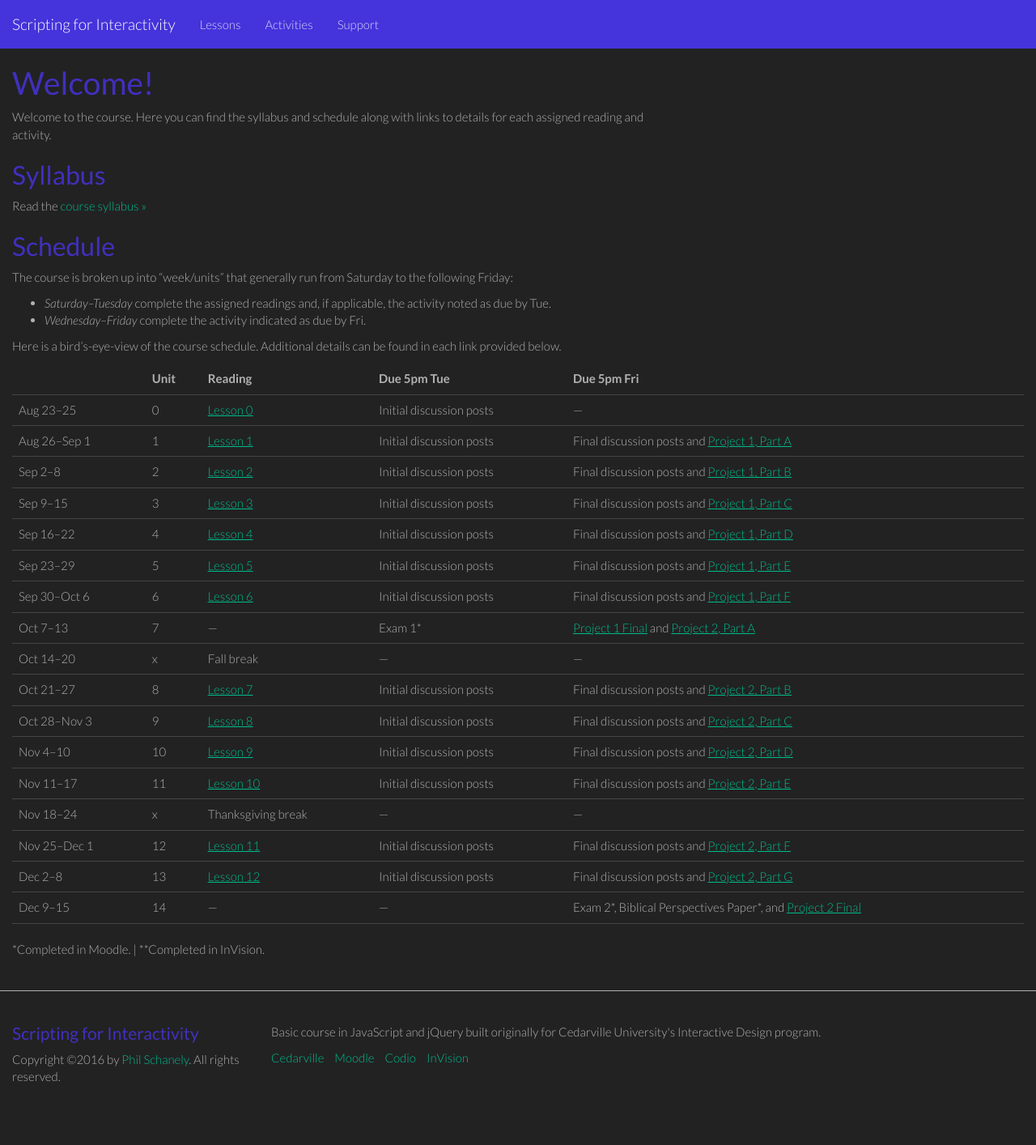
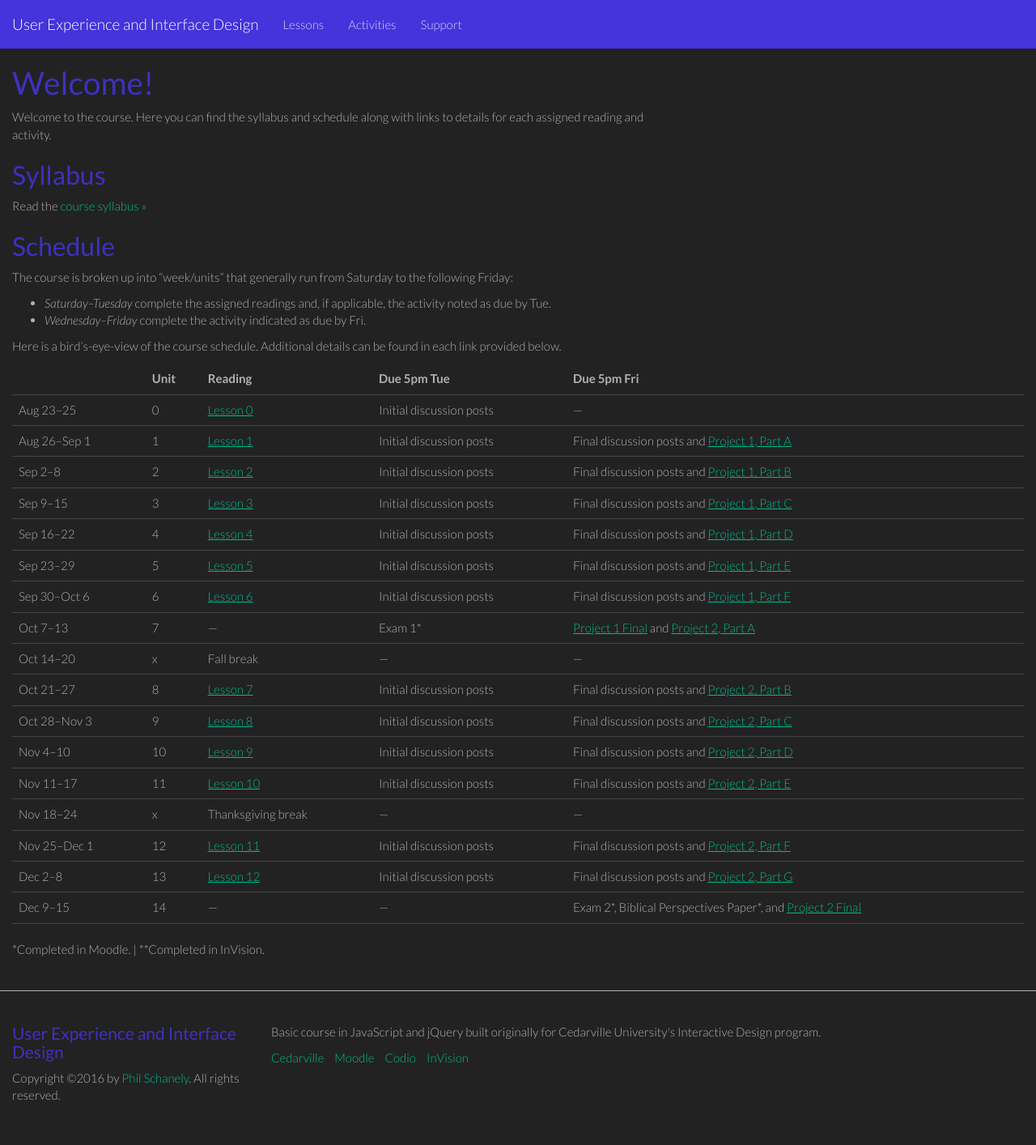
Before and after one commit to philschanely/course-ux, a Jekyll site: the page built from index.md, in a window 1280 px wide. Shown: the whole page at 81% size. Built offline with Jekyll 4.4.1, drawn with Linux system fonts in a browser that asks for light colours; before the commit the page ends 1391 px from its top, so only the background shows below that.

Commit message:
Fix course name

```diff
--- a/_config.yml
+++ b/_config.yml
@@ -13,7 +13,7 @@
 # you will see them accessed via {{ site.title }}, {{ site.email }}, and so on.
 # You can create any custom variable you would like, and they will be accessible
 # in the templates via {{ site.myvariable }}.
-title: Scripting for Interactivity
+title: User Experience and Interface Design
 email: philschanely@gmail.com
 description: > # this means to ignore newlines until "baseurl:"
   Basic course in JavaScript and jQuery built originally for Cedarville University's Interactive Design program.
```
